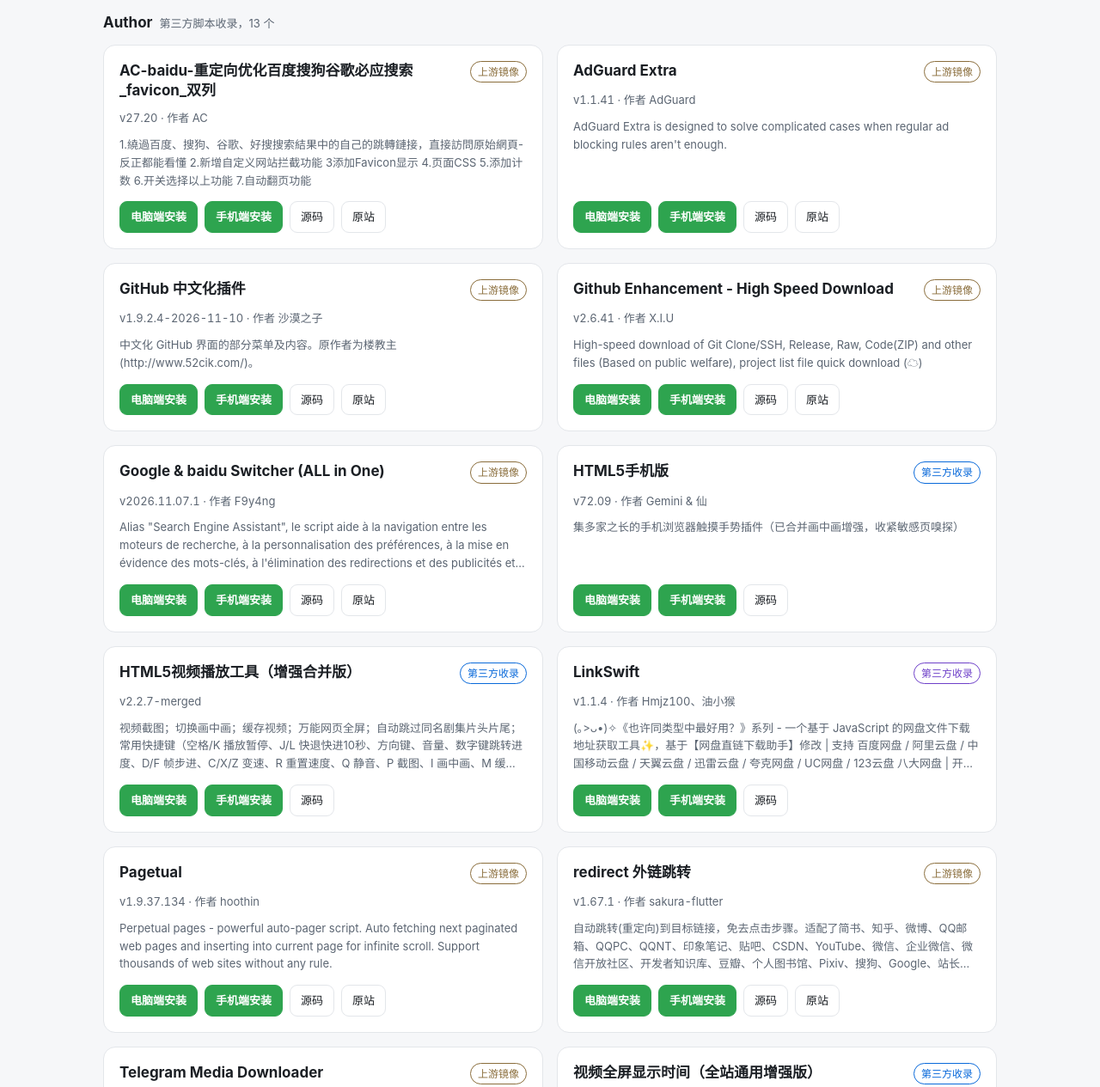
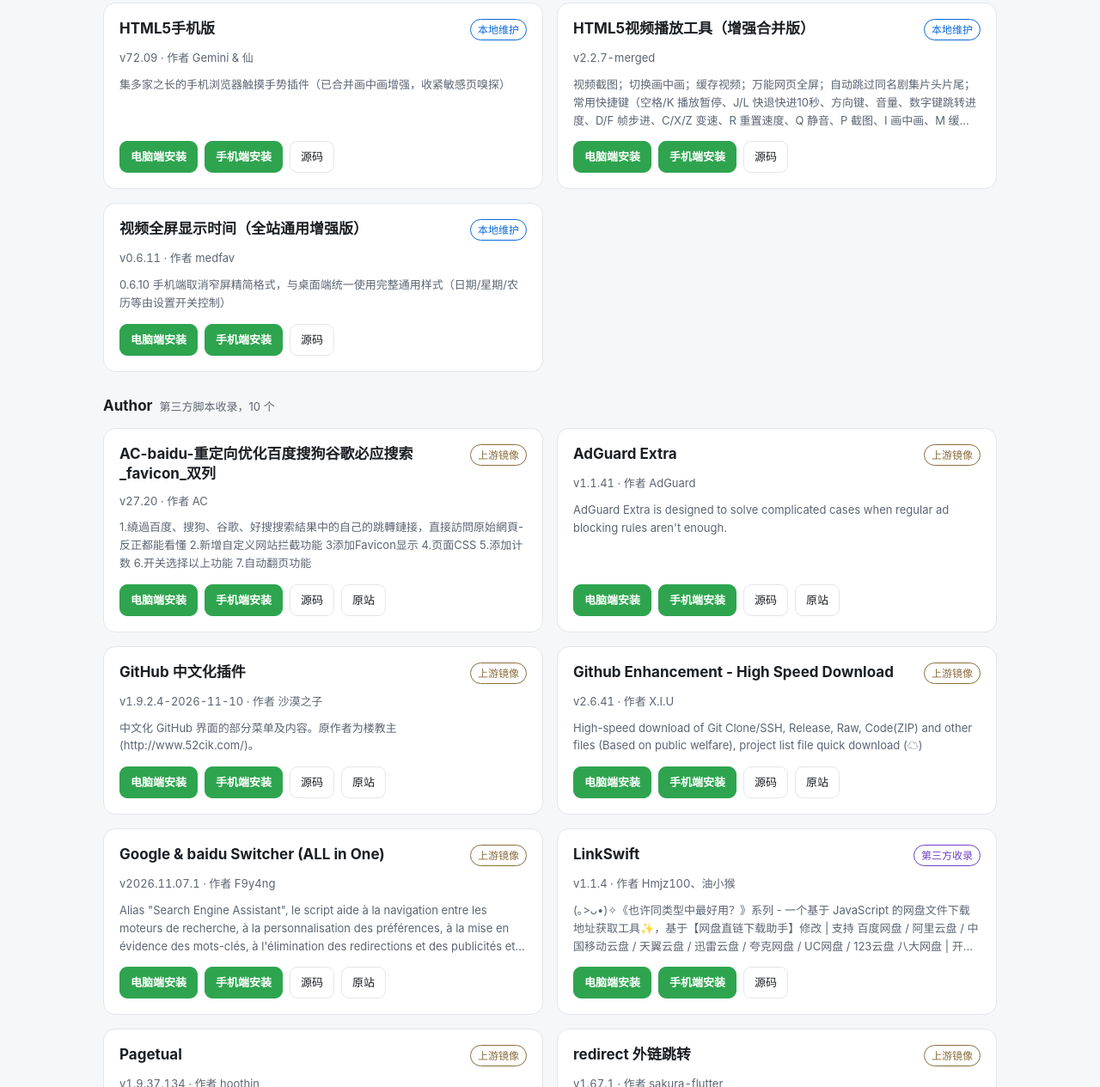
Before and after one commit to Jimmy88666888/Script-updated, a plain HTML site: page docs/index.html in a window 1280 px wide. Shown: the part 1144-2409 px from the top of the page at 86% size. Drawn offline with Linux system fonts and the light colour scheme.

Commit message:
auto: update userscripts 2026-11-27 01:22:31
changed: Local/html5-video-mobile/html5-video-mobile-mobile.user.js, Local/html5-video-mobile/html5-video-mobile.user.js, Local/html5-video-player-merged/html5-video-player-merged-mobile.user.js, Local/html5-video-player-merged/html5-video-player-merged.user.js, Local/video-fullscreen-clock/video-fullscreen- ...

```diff
--- a/docs/index.html
+++ b/docs/index.html
@@ -47,11 +47,11 @@
 <body>
 <header>
   <h1>Edge 用户脚本 · 一键安装</h1>
-  <p class="lead">共 <strong>21</strong> 个脚本：<strong>Local 8</strong> 个自建与本地改写，<strong>Author 13</strong> 个第三方收录。</p>
+  <p class="lead">共 <strong>21</strong> 个脚本：<strong>Local 11</strong> 个自建与本地改写，<strong>Author 10</strong> 个第三方收录。</p>
   <p class="hint">先装 <a href="https://microsoftedge.microsoft.com/addons/detail/iikmkjmpaadaobahmlepeloendndfphd" target="_blank" rel="noopener">Tampermonkey</a> 并开启开发者模式；电脑端走 jsDelivr 镜像（缓存约 12 小时），手机端走 raw 默认。</p>
 </header>
 <div class="wrap">
-  <h2 class="sect">Local <small>自建与本地改写，8 个</small></h2>
+  <h2 class="sect">Local <small>自建与本地改写，11 个</small></h2>
   <main>
       <article class="card">
         <div class="head">
@@ -136,8 +136,41 @@
         <div class="actions"><a class="btn primary" href="https://raw.githubusercontent.com/Jimmy88666888/Script-updated/main/Local/%E8%A7%86%E9%A2%91%E7%AB%96%E6%8E%92%E5%89%A7%E9%9B%86%E5%90%8D-%E5%85%A8%E7%AB%99%E9%80%9A%E7%94%A8%E7%89%88/%E8%A7%86%E9%A2%91%E7%AB%96%E6%8E%92%E5%89%A7%E9%9B%86%E5%90%8D-%E5%85%A8%E7%AB%99%E9%80%9A%E7%94%A8%E7%89%88.user.js">安装</a>
           <a class="btn" href="https://github.com/Jimmy88666888/Script-updated/blob/main/Local/%E8%A7%86%E9%A2%91%E7%AB%96%E6%8E%92%E5%89%A7%E9%9B%86%E5%90%8D-%E5%85%A8%E7%AB%99%E9%80%9A%E7%94%A8%E7%89%88/%E8%A7%86%E9%A2%91%E7%AB%96%E6%8E%92%E5%89%A7%E9%9B%86%E5%90%8D-%E5%85%A8%E7%AB%99%E9%80%9A%E7%94%A8%E7%89%88.user.js" target="_blank" rel="noopener">源码</a></div>
       </article>
+      <article class="card">
+        <div class="head">
+          <h3>HTML5手机版</h3>
+          <span class="badge local">本地维护</span>
+        </div>
+        <p class="meta">v72.09 · 作者 Gemini &amp; 仙</p>
+        <p class="desc">集多家之长的手机浏览器触摸手势插件（已合并画中画增强，收紧敏感页嗅探）</p>
+        <div class="actions"><a class="btn primary" href="https://cdn.jsdelivr.net/gh/Jimmy88666888/Script-updated@main/Local/html5-video-mobile/html5-video-mobile.user.js">电脑端安装</a>
+          <a class="btn primary" href="https://raw.githubusercontent.com/Jimmy88666888/Script-updated/main/Local/html5-video-mobile/html5-video-mobile-mobile.user.js">手机端安装</a>
+          <a class="btn" href="https://github.com/Jimmy88666888/Script-updated/blob/main/Local/html5-video-mobile/html5-video-mobile.user.js" target="_blank" rel="noopener">源码</a></div>
+      </article>
+      <article class="card">
+        <div class="head">
+          <h3>HTML5视频播放工具（增强合并版）</h3>
+          <span class="badge local">本地维护</span>
+        </div>
+        <p class="meta">v2.2.7-merged</p>
+        <p class="desc">视频截图；切换画中画；缓存视频；万能网页全屏；自动跳过同名剧集片头片尾；常用快捷键（空格/K 播放暂停、J/L 快退快进10秒、方向键、音量、数字键跳转进度、D/F 帧步进、C/X/Z 变速、R 重置速度、Q 静音、P 截图、I 画中画、M 缓存、N 下一集、回车/Shift+回车/W 全屏、H 快捷键面板）。全站通用，站点增强支持油管、B站、优酷、爱奇艺、腾讯、芒果、斗鱼、虎牙等。</p>
+        <div class="actions"><a class="btn primary" href="https://cdn.jsdelivr.net/gh/Jimmy88666888/Script-updated@main/Local/html5-video-player-merged/html5-video-player-merged.user.js">电脑端安装</a>
+          <a class="btn primary" href="https://raw.githubusercontent.com/Jimmy88666888/Script-updated/main/Local/html5-video-player-merged/html5-video-player-merged-mobile.user.js">手机端安装</a>
+          <a class="btn" href="https://github.com/Jimmy88666888/Script-updated/blob/main/Local/html5-video-player-merged/html5-video-player-merged.user.js" target="_blank" rel="noopener">源码</a></div>
+      </article>
+      <article class="card">
+        <div class="head">
+          <h3>视频全屏显示时间（全站通用增强版）</h3>
+          <span class="badge local">本地维护</span>
+        </div>
+        <p class="meta">v0.6.11 · 作者 medfav</p>
+        <p class="desc">0.6.10 手机端取消窄屏精简格式，与桌面端统一使用完整通用样式（日期/星期/农历等由设置开关控制）</p>
+        <div class="actions"><a class="btn primary" href="https://cdn.jsdelivr.net/gh/Jimmy88666888/Script-updated@main/Local/video-fullscreen-clock/video-fullscreen-clock.user.js">电脑端安装</a>
+          <a class="btn primary" href="https://raw.githubusercontent.com/Jimmy88666888/Script-updated/main/Local/video-fullscreen-clock/video-fullscreen-clock-mobile.user.js">手机端安装</a>
+          <a class="btn" href="https://github.com/Jimmy88666888/Script-updated/blob/main/Local/video-fullscreen-clock/video-fullscreen-clock.user.js" target="_blank" rel="noopener">源码</a></div>
+      </article>
   </main>
-  <h2 class="sect">Author <small>第三方脚本收录，13 个</small></h2>
+  <h2 class="sect">Author <small>第三方脚本收录，10 个</small></h2>
   <main>
       <article class="card">
         <div class="head">
@@ -201,28 +234,6 @@
       </article>
       <article class="card">
         <div class="head">
-          <h3>HTML5手机版</h3>
-          <span class="badge local">第三方收录</span>
-        </div>
-        <p class="meta">v72.09 · 作者 Gemini &amp; 仙</p>
-        <p class="desc">集多家之长的手机浏览器触摸手势插件（已合并画中画增强，收紧敏感页嗅探）</p>
-        <div class="actions"><a class="btn primary" href="https://cdn.jsdelivr.net/gh/Jimmy88666888/Script-updated@main/Author/html5-video-mobile/html5-video-mobile.user.js">电脑端安装</a>
-          <a class="btn primary" href="https://raw.githubusercontent.com/Jimmy88666888/Script-updated/main/Author/html5-video-mobile/html5-video-mobile-mobile.user.js">手机端安装</a>
-          <a class="btn" href="https://github.com/Jimmy88666888/Script-updated/blob/main/Author/html5-video-mobile/html5-video-mobile.user.js" target="_blank" rel="noopener">源码</a></div>
-      </article>
-      <article class="card">
-        <div class="head">
-          <h3>HTML5视频播放工具（增强合并版）</h3>
-          <span class="badge local">第三方收录</span>
-        </div>
-        <p class="meta">v2.2.7-merged</p>
-        <p class="desc">视频截图；切换画中画；缓存视频；万能网页全屏；自动跳过同名剧集片头片尾；常用快捷键（空格/K 播放暂停、J/L 快退快进10秒、方向键、音量、数字键跳转进度、D/F 帧步进、C/X/Z 变速、R 重置速度、Q 静音、P 截图、I 画中画、M 缓存、N 下一集、回车/Shift+回车/W 全屏、H 快捷键面板）。全站通用，站点增强支持油管、B站、优酷、爱奇艺、腾讯、芒果、斗鱼、虎牙等。</p>
-        <div class="actions"><a class="btn primary" href="https://cdn.jsdelivr.net/gh/Jimmy88666888/Script-updated@main/Author/html5-video-player-merged/html5-video-player-merged.user.js">电脑端安装</a>
-          <a class="btn primary" href="https://raw.githubusercontent.com/Jimmy88666888/Script-updated/main/Author/html5-video-player-merged/html5-video-player-merged-mobile.user.js">手机端安装</a>
-          <a class="btn" href="https://github.com/Jimmy88666888/Script-updated/blob/main/Author/html5-video-player-merged/html5-video-player-merged.user.js" target="_blank" rel="noopener">源码</a></div>
-      </article>
-      <article class="card">
-        <div class="head">
           <h3>LinkSwift</h3>
           <span class="badge chip">第三方收录</span>
         </div>
@@ -270,17 +281,6 @@
       </article>
       <article class="card">
         <div class="head">
-          <h3>视频全屏显示时间（全站通用增强版）</h3>
-          <span class="badge local">第三方收录</span>
-        </div>
-        <p class="meta">v0.6.11 · 作者 medfav</p>
-        <p class="desc">0.6.10 手机端取消窄屏精简格式，与桌面端统一使用完整通用样式（日期/星期/农历等由设置开关控制）</p>
-        <div class="actions"><a class="btn primary" href="https://cdn.jsdelivr.net/gh/Jimmy88666888/Script-updated@main/Author/video-fullscreen-clock/video-fullscreen-clock.user.js">电脑端安装</a>
-          <a class="btn primary" href="https://raw.githubusercontent.com/Jimmy88666888/Script-updated/main/Author/video-fullscreen-clock/video-fullscreen-clock-mobile.user.js">手机端安装</a>
-          <a class="btn" href="https://github.com/Jimmy88666888/Script-updated/blob/main/Author/video-fullscreen-clock/video-fullscreen-clock.user.js" target="_blank" rel="noopener">源码</a></div>
-      </article>
-      <article class="card">
-        <div class="head">
           <h3>全网VIP视频免费破解去广告【最新3.2】</h3>
           <span class="badge upstream">上游镜像</span>
         </div>
```
Also changed, not shown: Local/html5-video-mobile/html5-video-mobile-mobile.user.js (renamed from Author/html5-video-mobile/html5-video-mobile-mobile.user.js), Local/html5-video-mobile/html5-video-mobile.user.js (renamed from Author/html5-video-mobile/html5-video-mobile.user.js), Local/html5-video-player-merged/html5-video-player-merged-mobile.user.js (renamed from Author/html5-video-player-merged/html5-video-player-merged-mobile.user.js), Local/html5-video-player-merged/html5-video-player-merged.user.js (renamed from Author/html5-video-player-merged/html5-video-player-merged.user.js), Local/video-fullscreen-clock/video-fullscreen-clock-mobile.user.js (renamed from Author/video-fullscreen-clock/video-fullscreen-clock-mobile.user.js), Local/video-fullscreen-clock/video-fullscreen-clock.user.js (renamed from Author/video-fullscreen-clock/video-fullscreen-clock.user.js), updates.json, 2 other files.
